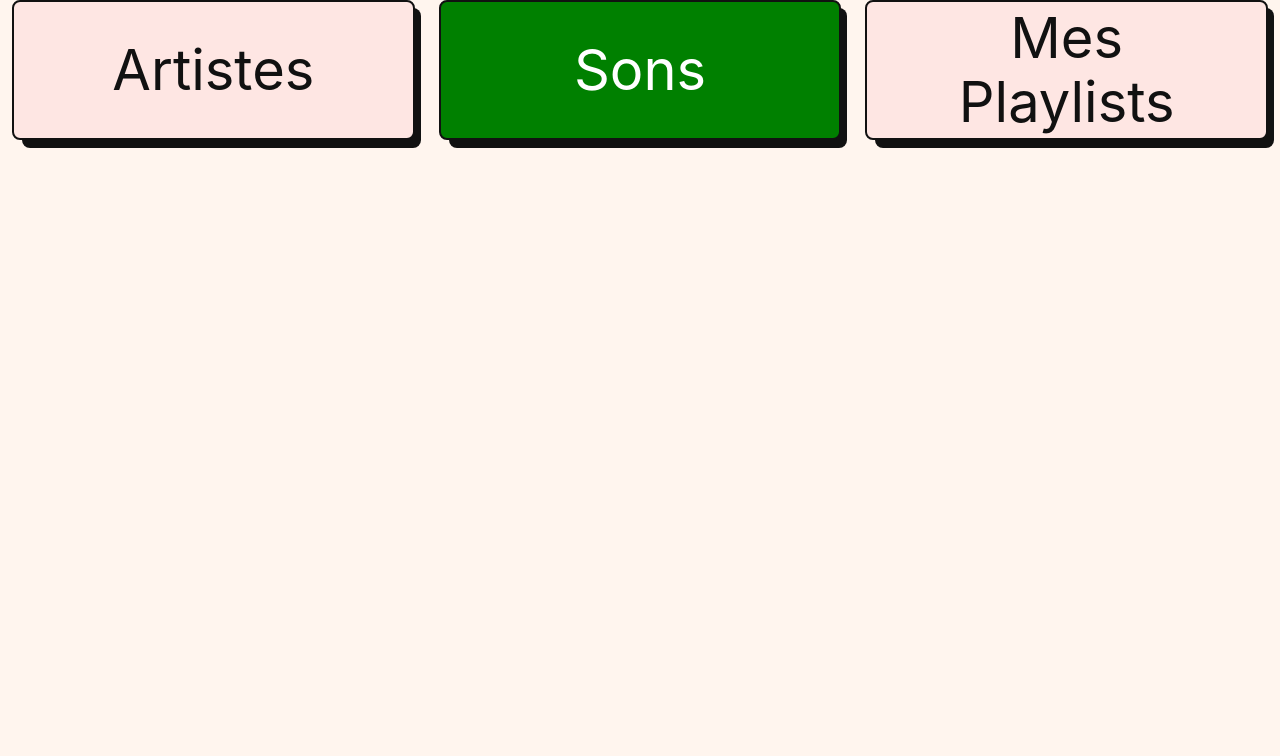
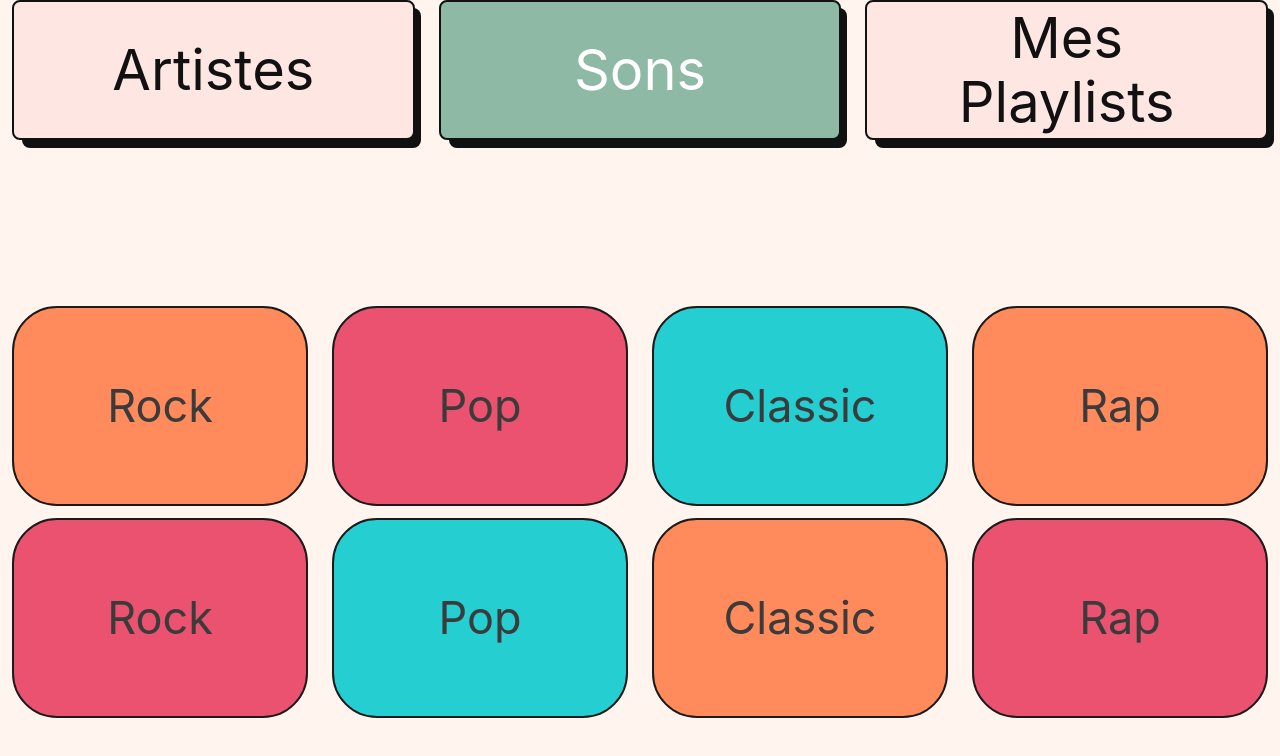
Before and after one commit to gabrielaillet/OrpheoMix, a website: page html/nextPage.html in a window 1280 px wide. Drawn offline with nearby package versions, Linux system fonts and the light colour scheme; files that its build step writes are made by us from their sources.

Commit message:
sons pages

```diff
--- a/css/index.css
+++ b/css/index.css
@@ -93,7 +93,7 @@ body {
   }
 
   .button-56.active {
-    background-color: green; /* Set the background color to green when the button has the 'active' class */
+    background-color: #8db9a5; /* Set the background color to green when the button has the 'active' class */
     color: white; /* Optional: change text color when active */
 }
 .movable-container {
--- a/css/nextPage.css
+++ b/css/nextPage.css
@@ -11,24 +11,6 @@ a:hover {
   text-decoration: underline;
 }
 
-/* Default button styles */
-.button-56 {
-    background-color: #fee6e3;
-    border: 2px solid #111;
-    border-radius: 8px;
-    padding: 10px 20px;
-    font-size: 18px;
-    text-decoration: none;
-    color: #111;
-    transition: all 0.3s ease;
-    display: inline-block;
-  }
-
-  /* Active button styles */
-  .button-56.active {
-    background-color: #ffc107;
-    color: #fff;
-  }
 
 /* Button container */
 .button-group {
@@ -38,7 +20,49 @@ a:hover {
   margin: 20px 0;
 }
 
-    .button-56.active {
-    background-color: green;
-    outline: 0;
+.grid {
+  display: flex;
+  height: 100vh; /* Make sure it takes full viewport height */
 }
+
+.button-28 {
+  appearance: none;
+  background-color: transparent;
+  border: 2px solid #1a1a1a;
+  border-radius: 45px;
+  box-sizing: border-box;
+  color: #3b3b3b;
+  cursor: pointer;
+  display: flex; /* Use flexbox for centering content */
+  justify-content: center; /* Center horizontally */
+  align-items: center; /* Center vertically */
+  font-family: Inter, sans-serif;
+  font-size: 45px;
+  margin: 0;
+  min-height: 200px;
+  outline: none;
+  padding: 16px 24px;
+  transition: all 300ms cubic-bezier(0.23, 1, 0.32, 1);
+  user-select: none;
+  -webkit-user-select: none;
+  touch-action: manipulation;
+  width: 100%;
+  will-change: transform;
+  text-align: center; /* Center the text horizontally */
+}
+
+.button-28:disabled {
+  pointer-events: none;
+}
+
+.button-28:hover {
+  color: #fff;
+  background-color: #1a1a1a;
+  box-shadow: rgba(0, 0, 0, 0.25) 0 8px 15px;
+  transform: translateY(-2px);
+}
+
+.button-28:active {
+  box-shadow: none;
+  transform: translateY(0);
+}
--- a/html/nextPage.html
+++ b/html/nextPage.html
@@ -5,10 +5,45 @@
     <meta name="viewport" content="width=device-width, initial-scale=1.0" />
     <title>Next Page</title>
     <link href="css/bootstrap.min.css" rel="stylesheet" />
-    <link rel="stylesheet" href="css/index.css" />
+    <link href="/css/nextPage.css" rel="stylesheet" />
+    <link rel="stylesheet" href="/css/index.css" />
   </head>
   <body>
     <div id="button-container" class="container-fluid" role="group"></div>
+
+    <!-- Empty div to fill space above -->
+    <div style="width: 100%; height: 300px"></div>
+
+    <div class="container-fluid" role="group" id="movableContainer">
+      <div class="row" style="padding-top: 6px;padding-bottom: 6px;">
+        <div class="col">
+          <div class="button-28" style="background-color: #ff8a5b">Rock</div>
+        </div>
+        <div class="col">
+          <div class="button-28" style="background-color: #ea526f">Pop</div>
+        </div>
+        <div class="col">
+          <div class="button-28" style="background-color: #25ced1">Classic</div>
+        </div>
+        <div class="col">
+          <div class="button-28" style="background-color: #ff8a5b">Rap</div>
+        </div>
+      </div>
+      <div class="row" style="padding-top: 6px;padding-bottom: 6px;">
+        <div class="col">
+          <div class="button-28" style="background-color: #ea526f">Rock</div>
+        </div>
+        <div class="col">
+          <div class="button-28" style="background-color: #25ced1">Pop</div>
+        </div>
+        <div class="col">
+          <div class="button-28" style="background-color: #ff8a5b">Classic</div>
+        </div>
+        <div class="col">
+          <div class="button-28" style="background-color: #ea526f">Rap</div>
+        </div>
+      </div>
+    </div>
 
     <script src="/js/buttonGroup.js"></script>
     <script>
--- a/index.js
+++ b/index.js
@@ -33,7 +33,7 @@ const server = http.createServer((req, res) => {
   } else if (req.url === "/css/firstPage.css") {
     // Serve the CSS for the first page
     serveFile(res, "/css/firstPage.css", "text/css");
-  } else if (req.url === "css/nextPage.css") {
+  } else if (req.url === "/css/nextPage.css") {
     // Serve the CSS for the next page
     serveFile(res, "/css/nextPage.css", "text/css");
   } else if (req.url === "/css/bootstrap.min.css") {
```
Also changed, not shown: html/firstPage.html (+4 -4 lines). Lines whose indentation alone changed are shown as unchanged.
